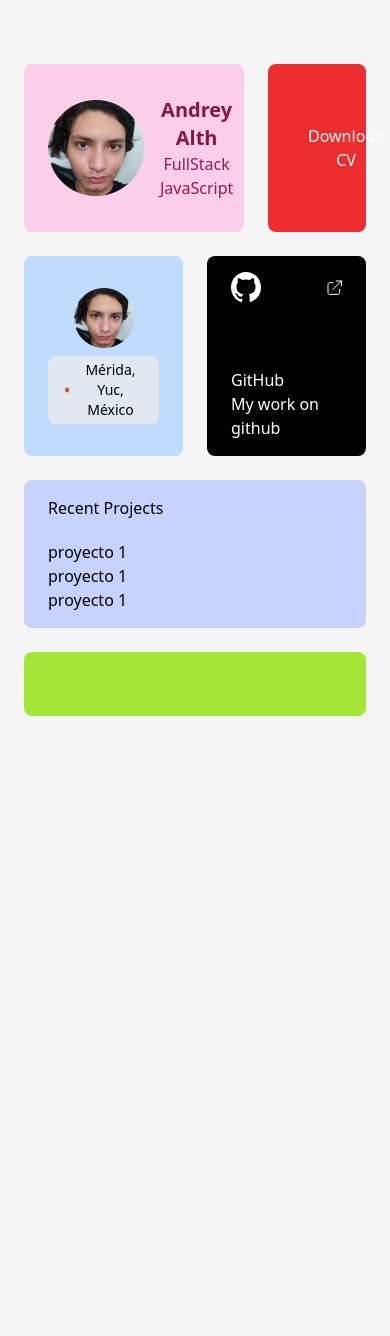
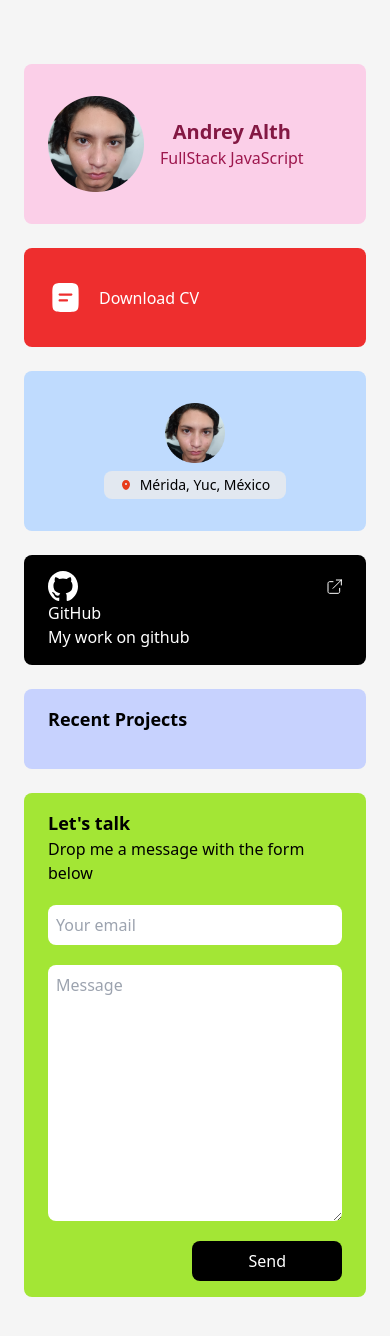
Before and after one commit to AndreyAlth/portfolio, a Next.js app: page / in a window 390 px wide. Shown: the top 1336 px of the page. Before the commit the page ends 876 px from the top, so only its background shows below. Built offline with nearby package versions, Linux system fonts and the light colour scheme.

Commit message:
agregar card en pagina principal

```diff
--- a/src/pages/index.jsx
+++ b/src/pages/index.jsx
@@ -4,7 +4,7 @@ import Card from '@/components/Card'
 export default function Home() {
   return (
     <div className='grid grid-cols-6 gap-6'>
-      <div className='col-span-4'>
+      <div className='col-span-6 md:col-span-4'>
         <Card bgColor='bg-pink-200' disabled>
           <div className='flex items-center w-full h-full space-x-4'>
             <Image
@@ -22,7 +22,7 @@ export default function Home() {
           </div>
         </Card>
       </div>
-      <div className='col-span-2'>
+      <div className='col-span-6 md:col-span-2'>
         <Card
           bgColor='bg-orange'
           propFunction={() => console.log('Descargar cv')}
@@ -46,7 +46,7 @@ export default function Home() {
           </div>
         </Card>
       </div>
-      <div className='col-span-3'>
+      <div className='col-span-6 md:col-span-3'>
         <Card bgColor='bg-blue-200'>
           <div className='flex flex-col justify-center items-center space-y-2'>
             <Image
@@ -75,7 +75,7 @@ export default function Home() {
           </div>
         </Card>
       </div>
-      <div className='col-span-3'>
+      <div className='col-span-6 md:col-span-3'>
         <Card bgColor='bg-black' py='py-4'>
           <div className='flex flex-col justify-between h-full'>
             <div className='flex items-center justify-between w-full'>
@@ -113,12 +113,12 @@ export default function Home() {
           </div>
         </Card>
       </div>
-      <div className='col-span-6'>
+      <div className='col-span-6 md:col-span-6'>
         <Card bgColor='bg-[#C7D2FE]' disabled py='py-4'>
           <div className='text-left space-y-5'>
-            <h2>Recent Projects</h2>
+            <h2 className='font-semibold text-lg'>Recent Projects</h2>
             <ul>
-              <li>
+              {/* <li>
                 <div>proyecto 1</div>
               </li>
               <li>
@@ -126,15 +126,24 @@ export default function Home() {
               </li>
               <li>
                 <div>proyecto 1</div>
-              </li>
+              </li> */}
             </ul>
           </div>
-
         </Card>
       </div>
-      <div className='col-span-6'>
-        <Card bgColor='bg-[#A3E635]' disabled>
-
+      <div className='col-span-6 md:col-span-6'>
+        <Card bgColor='bg-[#A3E635]' disabled py='py-4'>
+          <div className='text-left space-y-5'>
+            <div className='flex flex-col'>
+              <h2 className='font-semibold text-lg'>Let's talk</h2>
+              <p className='font-normal'>Drop me a message with the form below</p>
+            </div>
+            <div className='flex flex-col items-end gap-5'>
+              <input className='p-2 w-full rounded-lg' type="email" placeholder='Your email' />
+              <textarea className='p-2 w-full rounded-lg' placeholder='Message' name="body" id="" cols="30" rows="10"></textarea>
+              <button className='py-2 px-14 w-fit bg-black text-white rounded-lg hover:bg-slate-900'>Send</button>
+            </div>
+          </div>
         </Card>
       </div>
     </div>
```
